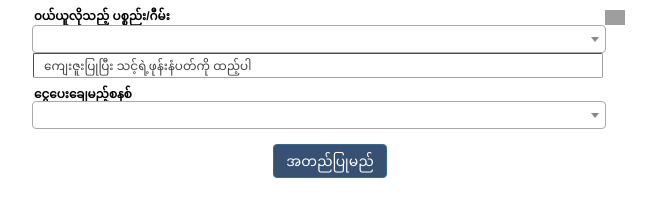
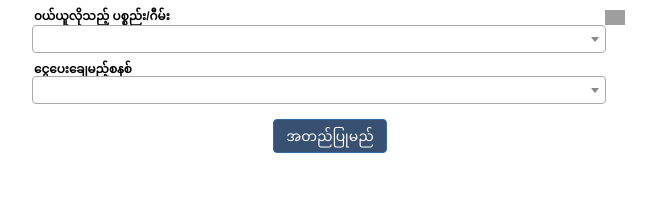
Before and after one commit to praneeeth/myanamrliveagent, a plain HTML site: page index.html in a window 1280 px wide. Shown: the whole page, without its empty margins (312-968 px from the left). Drawn offline with nearby package versions, Linux system fonts and the light colour scheme; grey boxes are pictures that could not be loaded; a web font is replaced by a local one.

Commit message:
Update index.html

```diff
--- a/index.html
+++ b/index.html
@@ -877,30 +877,17 @@
                                     <img src="https://cdn.yellowmessenger.com/j4mnoorqT5BZ1620811806565.png" alt=""
                                         style="float: right;max-width: 20px;max-height: 20px;margin-right: 5px;" onclick="back()">
                                         <div id="selection" style="max-width: 90%;">
-                <!-- <center>
-                    <h6 id="title"
-                        style="color: black;text-align: left;margin-bottom: 25px;margin-top: 10px;font-size: 12px;">
-                        Harap isi detail berikut untuk menghubungkan Anda kepada tim Customer Support kami 😊
-                    </h6>
-                </center> -->
+
                                         </div>
                                         <p id="invalid-message" style="color:hsl(0, 100%, 50%);padding-left: 3px;font-size: 12px;"></p>
                                         <div id="message"></div>
-            <!-- <h6 id="name-header">
-                Nama<sup>*</sup>
-            </h6>
-            <input type="text" placeholder="Silakan Masukkan Nama Anda" class="input-field" id="name" name="name"
-                oninput="nameHandler()" required>
-            <h6 id="email-header">
-                Email<sup>*</sup>
-            </h6>
-            <input type="email" placeholder="Silakan Masukkan Email Anda" class="input-field" id="email" name="email"
-                oninput="emailHandler()" required>
-            <h6 id="phone-header">
-                Nomor Handphone<sup>*</sup>
-            </h6> -->
-            <!-- <input type="number" placeholder="Silakan Masukkan No.Handphone Anda" class="input-field" id="phone"
-                name="phone"> -->
+
+
+
+
+
+
+                                                    <!-- Pilih Saluran pembarayan yang Anda inginkan -->
 
                                                         <h6 id="game-header">
                                                             Produk/Game<sup>*</sup>
@@ -916,8 +903,6 @@ height: 25px;" class="center" name="games" id="games">
                                                         </select>
                                                         <!-- Silakan pilih produk/game nya -->
                                                          <br>
-                <input type="number" placeholder="ကျေးဇူးပြုပြီး သင့်ရဲ့ဖုန်းနံပတ်ကို ထည့်ပါ" class="input-field" id="phone"
-                name="phone">
                                     <h6 id="payment-header">
                                                         Payment Method<sup>*</sup>
                                                     </h6>
@@ -930,7 +915,6 @@ border-color: #a1a1a1;
             height: 25px;" class="center" name="country" id="country">
                                                         <option id="product-option" value="null" disabled selected></option>
                                                     </select>
-            <!-- Silakan pilih produk/game nya -->
                                     <br>
                                                             <div id="offline-message">
                                                             </div>
@@ -950,7 +934,7 @@ height: 25px;" class="center" name="country" id="country">
                                                                         <!-- <h6 id="attachment-header">
                                                                             Attachments<sup>*</sup>
                                                                         </h6>
-            <input type="file" class="form-control input-field" style="height: 30px;" id="customFile" onchange="fileUpload()"/> -->
+                                                                        <input type="file" class="form-control input-field" style="height: 30px;" id="customFile" onchange="fileUpload()" /> -->
                                                                         <input type="button" value="Kirim" id="submit-button" onclick="submit()"
                                                                             style="max-width: 60%;margin: 15px auto;background-color: #385072;color: #ffffff"
                                                                             class="btn btn-primary center" />
```
Lines whose indentation alone changed are shown as unchanged.
